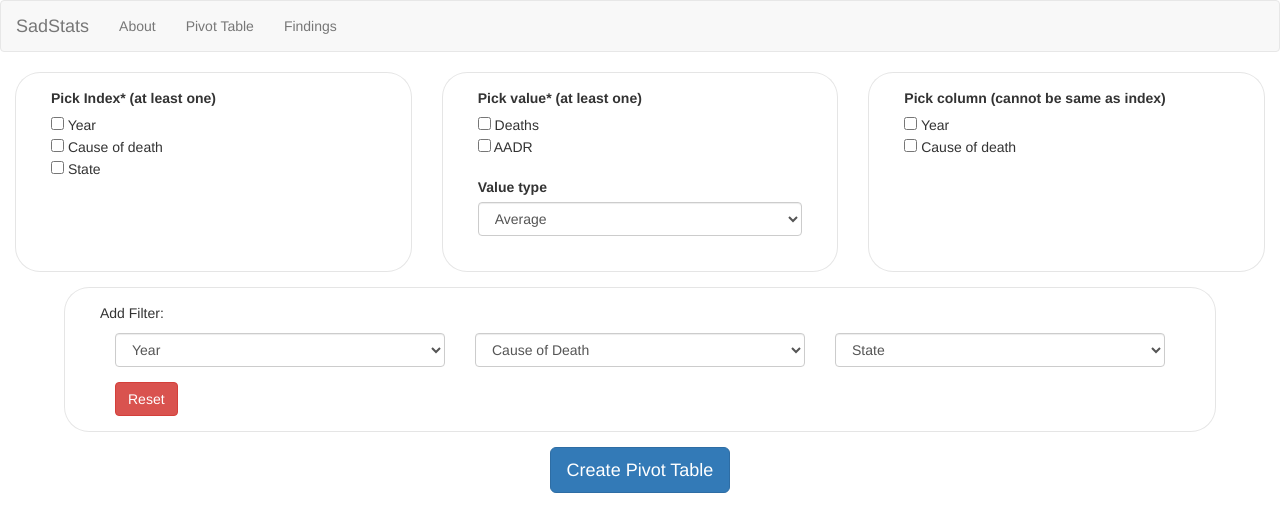
After one commit to elisejansson/SadStats, a Flask app: page /pivottable_form in a window 1280 px wide. The commit adds this page. Shown: the top 532 px of the page. Run offline with Flask 2, Linux system fonts and the light colour scheme; parts of the project's set-up code (start-up, migrations or seed data) failed here and were passed over; some libraries are stand-ins or nearby versions.

Commit message:
filter added

```diff
--- a/app.py
+++ b/app.py
@@ -16,24 +16,42 @@ def get_csv():
     csv_list = list(csv_obj) #to create permanent list
     return csv_list
 
-@app.route("/api/pivottable", methods=['GET'])
+@app.route("/pivottable_results", methods=['GET'])
 def pivottable_api():
 
-    # #csv_list should have been passed as a global variable
-    index = request.args.get('index') #should be list
-    values = request.args.get('values') #should be list
-    columns = request.args.get('columns') #should be list
-    #filtering = request.args.get('filtering') #should be dictionary
-    #filtering = {'YEAR':None,'STATE':None,'CAUSE_NAME':None}
-    return index
-    #pivot_data = pivot(index, values, columns, filtering) #returns as json
-    # #set mime type to application/json
+    #csv_list should have been passed as a global variable
+    index_y = request.args.get('index_y')
+    index_c = request.args.get('index_c')
+    index_s = request.args.get('index_s')
+    index = [str(index_y), str(index_c), str(index_s)]
 
+    values_a = request.args.get('values_a')
+    values_d = request.args.get('values_d')
+    values = [str(values_a), str(values_d)]
+
+    columns_y = request.args.get('columns_y')
+    columns_c = request.args.get('columns_c')
+    columns = [str(columns_c), str(columns_y)]
+
+    aggfunc_s = request.args.get('aggfunc_s')
+    aggfunc_m = request.args.get('aggfunc_m')
+    aggfunc = [str(aggfunc_m), str(aggfunc_s)]
+
+    filtering_y = request.args.get('filtering_y')
+    filtering_s = request.args.get('filtering_s')
+    filtering_c = request.args.get('filtering_c')
+
+    filtering = {'YEAR':filtering_y,'STATE':filtering_s,'CAUSE_NAME':filtering_c}
+
+    return str(values)
+    #pivot_data = pivot(index, columns, values, filtering, aggfunc, csv_list) #returns as html script
+    #set mime type to application/json
     #return pivot_data
 
-@app.route("/pivottable")
+
+@app.route("/pivottable_form")
 def pivottable():
-    template = 'pivottable.html'
+    template = 'pivotForm.html'
     return render_template(template)
 
 
@@ -55,6 +73,7 @@ def about():
 
 @app.route("/findings")
 def findings():
+    #process data structure before passing to template, using same global as in the others
     template = 'findings.html'
     return render_template(template)
 
--- /dev/null
+++ b/static/styles/form.css
@@ -0,0 +1,58 @@
+
+.index-form{
+  max-width: 100%;
+	height: 200px;
+  padding: 15px 35px 15px;
+  background: rgba(255,255,255,0.9);
+  border: 1px solid rgba(0,0,0,0.1);
+  border-radius: 25px;
+	}
+
+.values-form{
+  max-width: 100%;
+	height: 200px;
+  padding: 15px 35px 15px;
+  background: rgba(255,255,255,0.9);
+  border: 1px solid rgba(0,0,0,0.1);
+  border-radius: 25px;
+	}
+
+.columns-form{
+  max-width: 100%;
+	height: 200px;
+  padding: 15px 35px 15px;
+  background: rgba(255,255,255,0.9);
+  border: 1px solid rgba(0,0,0,0.1);
+  border-radius: 25px;
+	}
+
+.filter-form{
+	max-width: 90%;
+	min-height: 130px;
+	margin: auto;
+  padding: 15px 35px 15px;
+  background: rgba(255,255,255,0.9);
+  border: 1px solid rgba(0,0,0,0.1);
+  border-radius: 25px;
+	}
+
+.form-control {
+    position: relative;
+    font-size: 16px;
+    height: auto;
+    padding: 10px;
+    @include box-sizing(border-box);
+
+    &:focus {
+      z-index: 2;
+    }
+  }
+
+
+.reset-button {
+	margin: 15px;
+}
+
+.button-row {
+	text-align: center;
+}
--- a/templates/navbar.html
+++ b/templates/navbar.html
@@ -26,7 +26,7 @@
     <div class="collapse navbar-collapse" id="bs-example-navbar-collapse-1">
       <ul class="nav navbar-nav">
         <li><a href="/about">About</a></li>
-        <li><a href="/pivottable">Pivot Table</a></li>
+        <li><a href="/pivottable_form">Pivot Table</a></li>
         <li><a href="/findings">Findings</a></li>
           </ul>
         </li>
--- /dev/null
+++ b/templates/pivotForm.html
@@ -0,0 +1,102 @@
+<!DOCTYPE html>
+<html>
+<head>
+<link rel="stylesheet" href="{{ url_for('static', filename='styles/form.css') }}">
+</head>
+{% include 'navbar.html' %}
+<body>
+
+<div class="container-fluid">
+<!-- Start of form -->
+  <form action="/pivottable_results" method="get">
+      <div class="row">
+        <div class="col-sm-4">
+          <!-- Start of index group -->
+          <div class="form-group index-form">
+            <label for="custom-control custom-checkbox">Pick Index* (at least one)</label>
+              </br>
+              <input class="custom-control-input" type="checkbox" name="index_y" value="YEAR"> Year
+              </br>
+              <input class="form-check-input" type="checkbox" name="index_c" value="CAUSE_NAME" > Cause of death
+              </br>
+              <input class="form-check-input" type="checkbox" name="index_s" value="STATE" > State
+          </div>
+          <!-- End of index group -->
+        </div>
+        <div class="col-sm-4">
+          <!-- Start of Values group -->
+          <div class="form-group values-form">
+            <label for="example-text-input" class="col-form-label">Pick value* (at least one)</label>
+              </br>
+              <input class="form-check-input" type="checkbox" name="value_d" value="DEATHS"> Deaths
+              </br>
+              <input class="form-check-input" type="checkbox" name="value_a" value="AADR"> AADR
+              </br></br>
+              <label>Value type</label>
+                  <select class="form-control" name="aggfunc">
+                    <option value="np.mean">Average</option>
+                    <option value="np.sum">Total</option>
+                  </select>
+          </div>
+          <!-- End of Values group -->
+        </div>
+        <div class="col-sm-4">
+          <!-- Start of columns group -->
+          <div class="form-group columns-form">
+            <label for="example-text-input" class="col-form-label">Pick column (cannot be same as index)</label>
+            <div class="form-check">
+              <input class="form-check-input" type="checkbox" name="column_y" value="YEAR"> Year
+              </br>
+              <input class="form-check-input" type="checkbox" name="column_c" value="CAUSE_NAME"> Cause of death
+            </div>
+          </div>
+          <!-- End of columns group -->
+        </div>
+      </div>
+      <div class="row">
+            <!-- Start of filter-->
+            <div class="form-group filter-form">
+              <p> Add Filter: </p>
+              <div class="col-sm-4">
+                <select class="form-control filter-year" name="filter_y">
+                  <option value="" selected disabled>Year</option>
+                  <option value="">2003</option>
+                  <option value="">2004</option>
+                  <option value="">2005</option>
+                  <option value="">2006</option>
+                  <option value="">2007</option>
+                  <option value="">2008</option>
+                  <option value="">2009</option>
+                  <option value="">2010</option>
+                  <option value="">2011</option>
+                  <option value="">2012</option>
+                  <option value="">2013</option>
+                </select>
+              </div>
+              <div class="col-sm-4">
+                <select class="form-control filter-cause" name="filter_c">
+                  <option value="" selected disabled>Cause of Death</option>
+                  <option value="">Alzheimer's disease</option>
+                </select>
+              </div>
+              <div class="col-sm-4">
+                <select class="form-control filter-state" name="filter_s">
+                  <option value="" selected disabled>State</option>
+                  <option value="">Alabama</option>
+                </select>
+              </div>
+            <button class="btn btn-danger reset-button" type="reset" value="Reset">Reset</button>
+            </div>
+            <!-- End of filter-->
+          </div>
+      </div>
+      <div class="row button-row">
+        <!-- Submit Button -->
+        <input class="btn btn-primary btn-lg create-button" type="submit" value="Create Pivot Table">
+      </div>
+    </form>
+</div>
+<!-- End of form -->
+
+</body>
+</html>
```
Also changed, not shown: static/styles/pivot.css (deleted, +0 -35 lines), templates/pivottable.html (+2 -59 lines), static/styles/table.css (added), 1 other file.
